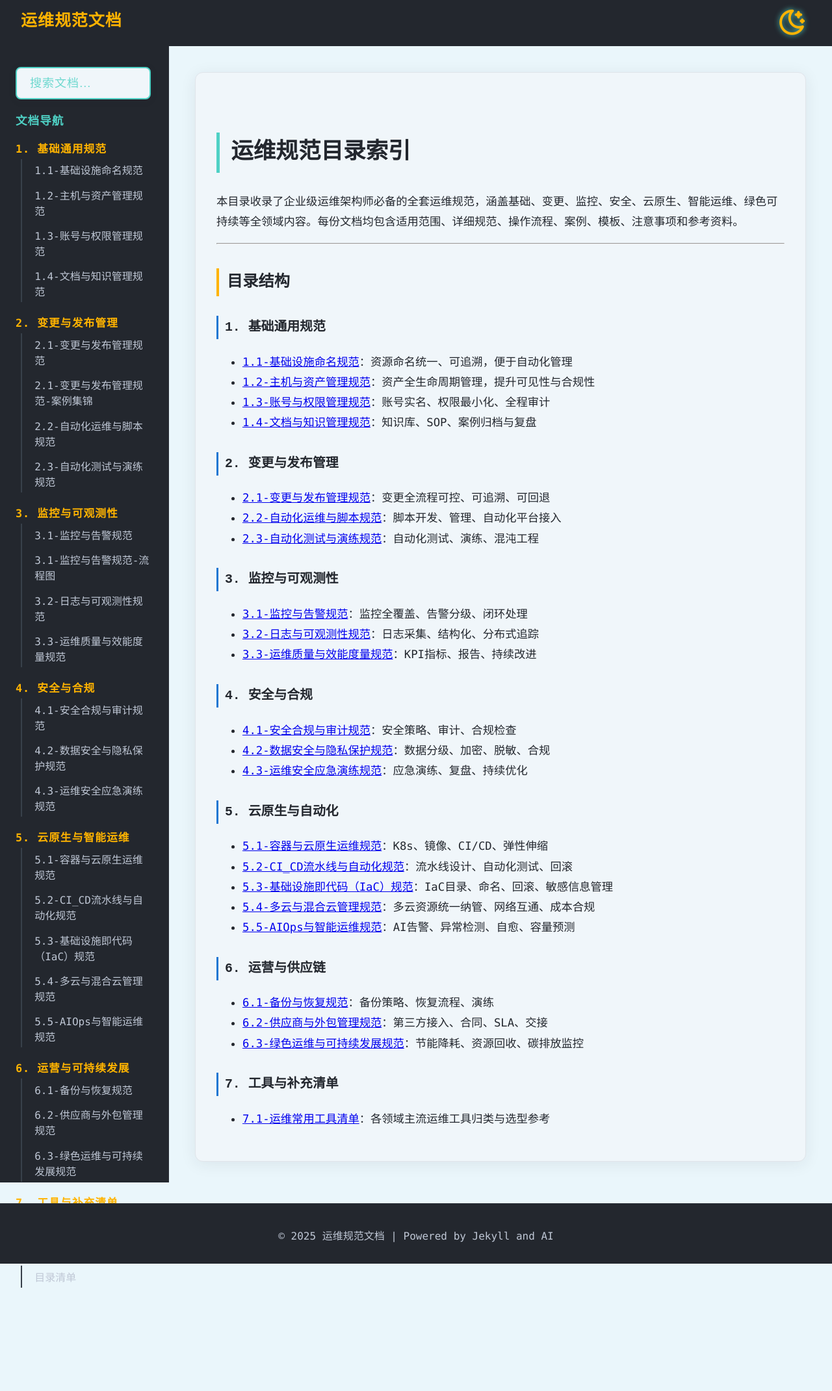
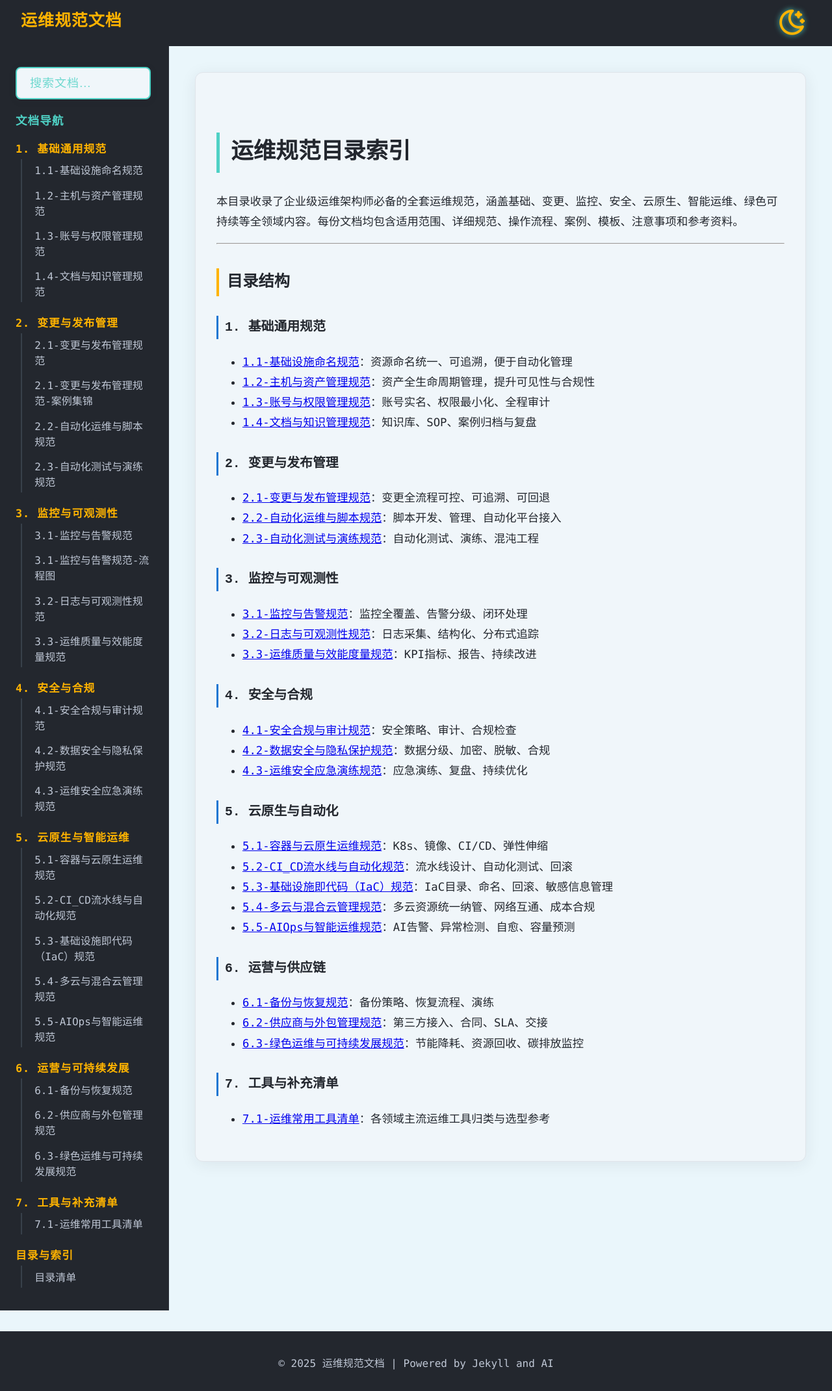
Before and after one commit to kevin197011/KOpsDoc, a Jekyll site: the page built from index.md, in a window 1280 px wide. Shown: the whole page at 65% size. Built offline with Jekyll 4.4.1, drawn with Linux system fonts in a browser that asks for light colours; comment, search, counter and statistics services are not loaded; before the commit the page ends 2001 px from its top, so only the background shows below that.

Commit message:
Update 2025-07-12 04:16:48 +0800

```diff
--- a/assets/css/style.css
+++ b/assets/css/style.css
@@ -71,6 +71,7 @@ body {
   min-height: 0;
   display: flex;
   background: var(--bg-main) !important;
+  align-items: stretch;
 }
 .book-sidebar {
   width: 260px;
@@ -80,10 +81,12 @@ body {
   box-sizing: border-box;
   color: var(--sidebar-text);
   transition: background 0.3s;
-  height: 100vh;
-  min-height: 100%;
+  /* height: 100vh; */
+  /* min-height: 100%; */
   display: flex;
   flex-direction: column;
+  height: auto;
+  min-height: 100%;
 }
 .book-sidebar h2 {
   font-size: 1.1rem;
```
